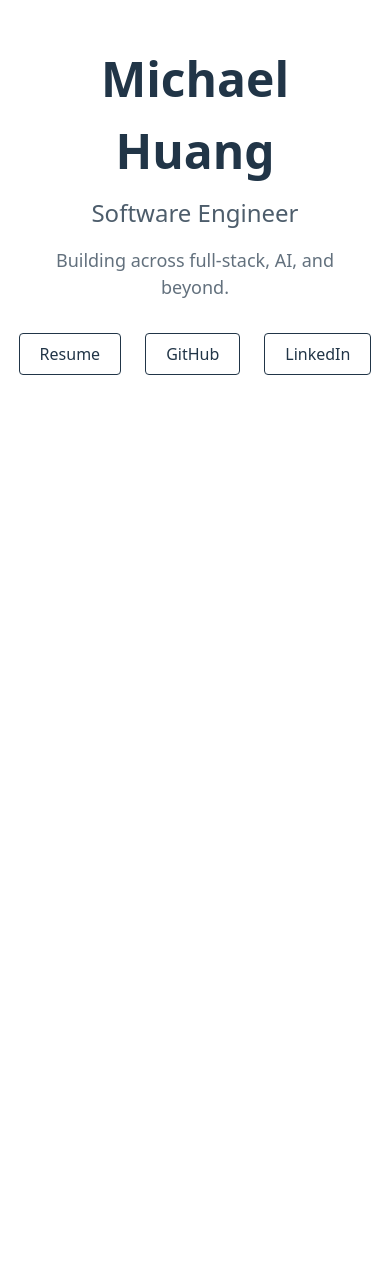
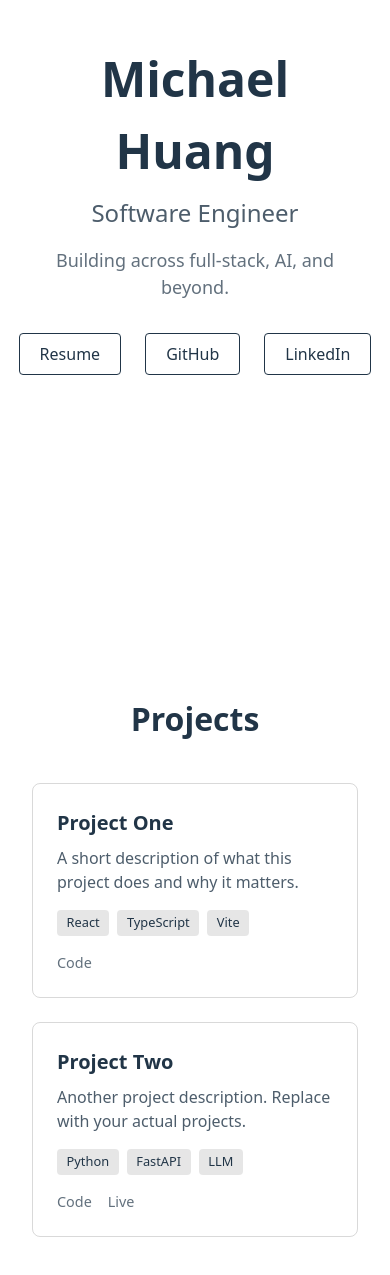
Before and after one commit to IsMichaelHuang/portfolio, a React (Vite) app: page / in a window 390 px wide. Shown: the part 213-1488 px from the top of the page. Before the commit the page ends 844 px from the top, so only its background shows below. Built offline with nearby package versions, Linux system fonts and the light colour scheme.

Commit message:
feat: Projects Sections
-Projects section with responsive grid layout and data-driven rendering
-Typed Project interface and placeholder data in data layer
-Updated Hero Section with personal GitHub and LinkedIn URLs
-Wired Project section into App composition root

```diff
--- a/src/App.tsx
+++ b/src/App.tsx
@@ -10,11 +10,13 @@
  */
 
 import Hero from "./sections/Hero";
+import Projects from "./sections/Projects";
 
 function App() {
   return (
     <>
       <Hero />
+      <Projects />
     </>
   );
 }
--- /dev/null
+++ b/src/data/projects.ts
@@ -0,0 +1,46 @@
+/**
+ * Project Data
+ *
+ * Typed array of project entries consumed by the Projects section.
+ * Adding a new project means appending an object to the array below —
+ * no JSX or style changes needed.
+ *
+ * The Project interface enforces a consistent shape across all entries.
+ * Both repoUrl and liveUrl are optional to accommodate proprietary
+ * or in-progress work that may not have public links.
+ */
+
+export interface Project {
+  /** Unique identifier, used as the React key when rendering the list */
+  id: string;
+  /** Project name displayed as the card heading */
+  title: string;
+  /** 1-2 sentence summary of what the project does */
+  description: string;
+  /** Technologies, frameworks, or domains (rendered as tags/pills) */
+  tags: string[];
+  /** Link to source code (optional — omit for proprietary work) */
+  repoUrl?: string;
+  /** Link to live/deployed project (optional — omit if not deployed) */
+  liveUrl?: string;
+}
+
+export const projects: Project[] = [
+  {
+    id: "placeholder-1",
+    title: "Project One",
+    description:
+      "A short description of what this project does and why it matters.",
+    tags: ["React", "TypeScript", "Vite"],
+    repoUrl: "https://github.com",
+  },
+  {
+    id: "placeholder-2",
+    title: "Project Two",
+    description:
+      "Another project description. Replace with your actual projects.",
+    tags: ["Python", "FastAPI", "LLM"],
+    liveUrl: "https://example.com",
+    repoUrl: "https://github.com",
+  },
+];
--- a/src/sections/Hero.tsx
+++ b/src/sections/Hero.tsx
@@ -37,7 +37,7 @@
          *                             to the target site
          */}
         <a
-          href="https://github.com"
+          href="https://github.com/IsMichaelHuang"
           target="_blank"
           rel="noopener noreferrer"
           className={styles.link}
@@ -45,7 +45,7 @@
           GitHub
         </a>
         <a
-          href="https://linkedin.com"
+          href="https://www.linkedin.com/in/michael-micah-huang/"
           target="_blank"
           rel="noopener noreferrer"
           className={styles.link}
--- /dev/null
+++ b/src/sections/Projects.module.css
@@ -0,0 +1,95 @@
+/**
+ * Projects Section Styles
+ *
+ * Uses CSS Grid for the card layout with responsive breakpoints.
+ * Grid auto-adjusts columns: 1 on mobile, 2 on medium, 3 on large screens.
+ *
+ * Cards use a subtle border for visual separation against the page
+ * background, keeping the design compatible with both dark and light themes
+ * via currentColor and inherited colors.
+ */
+
+/* Section container — constrains width and centers on the page */
+.section {
+  max-width: 1100px;
+  margin: 0 auto;
+  padding: 4rem 2rem;
+}
+
+/* Section heading — centered above the grid */
+.heading {
+  font-size: 2rem;
+  text-align: center;
+  margin: 0 0 2.5rem;
+}
+
+/*
+ * Responsive grid using auto-fit with a minimum column width of 300px.
+ * Columns expand to fill available space, and the grid automatically
+ * wraps to fewer columns on narrow viewports — no media queries needed.
+ */
+.grid {
+  display: grid;
+  grid-template-columns: repeat(auto-fit, minmax(300px, 1fr));
+  gap: 1.5rem;
+}
+
+/* Individual card — subtle border, consistent padding, flex column for alignment */
+.card {
+  display: flex;
+  flex-direction: column;
+  padding: 1.5rem;
+  border: 1px solid rgba(128, 128, 128, 0.3);
+  border-radius: 8px;
+}
+
+/* Project name */
+.title {
+  font-size: 1.25rem;
+  margin: 0 0 0.5rem;
+}
+
+/* Project summary */
+.description {
+  font-size: 1rem;
+  margin: 0 0 1rem;
+  opacity: 0.8;
+  line-height: 1.5;
+}
+
+/* Tag container — wraps pills inline */
+.tags {
+  display: flex;
+  flex-wrap: wrap;
+  gap: 0.5rem;
+  margin-bottom: 1rem;
+}
+
+/*
+ * Tag pill — uses a semi-transparent background that works on
+ * both dark and light themes without hardcoding colors.
+ */
+.tag {
+  font-size: 0.8rem;
+  padding: 0.2rem 0.6rem;
+  border-radius: 4px;
+  background: rgba(128, 128, 128, 0.2);
+}
+
+/* Link row — pushed to the bottom of the card via auto margin */
+.links {
+  display: flex;
+  gap: 1rem;
+  margin-top: auto;
+}
+
+/* Individual link — small, understated text link */
+.link {
+  font-size: 0.9rem;
+  opacity: 0.7;
+  transition: opacity 0.2s;
+}
+
+.link:hover {
+  opacity: 1;
+}
--- /dev/null
+++ b/src/sections/Projects.tsx
@@ -0,0 +1,61 @@
+/**
+ * Projects Section
+ *
+ * Displays all projects from the data layer in a responsive grid.
+ * Each project is rendered inline for now — this markup will be
+ * extracted into a reusable ProjectCard component in a later step.
+ *
+ * Data flows one direction: data/projects.ts → this section.
+ * Adding a new project to the data array automatically renders
+ * a new card here with no further changes.
+ */
+
+import { projects } from "../data/projects";
+import styles from "./Projects.module.css";
+
+function Projects() {
+  return (
+    <section id="projects" className={styles.section}>
+      <h2 className={styles.heading}>Projects</h2>
+      <div className={styles.grid}>
+        {projects.map((project) => (
+          <div key={project.id} className={styles.card}>
+            <h3 className={styles.title}>{project.title}</h3>
+            <p className={styles.description}>{project.description}</p>
+            <div className={styles.tags}>
+              {project.tags.map((tag) => (
+                <span key={tag} className={styles.tag}>
+                  {tag}
+                </span>
+              ))}
+            </div>
+            <div className={styles.links}>
+              {project.repoUrl && (
+                <a
+                  href={project.repoUrl}
+                  target="_blank"
+                  rel="noopener noreferrer"
+                  className={styles.link}
+                >
+                  Code
+                </a>
+              )}
+              {project.liveUrl && (
+                <a
+                  href={project.liveUrl}
+                  target="_blank"
+                  rel="noopener noreferrer"
+                  className={styles.link}
+                >
+                  Live
+                </a>
+              )}
+            </div>
+          </div>
+        ))}
+      </div>
+    </section>
+  );
+}
+
+export default Projects;
```
